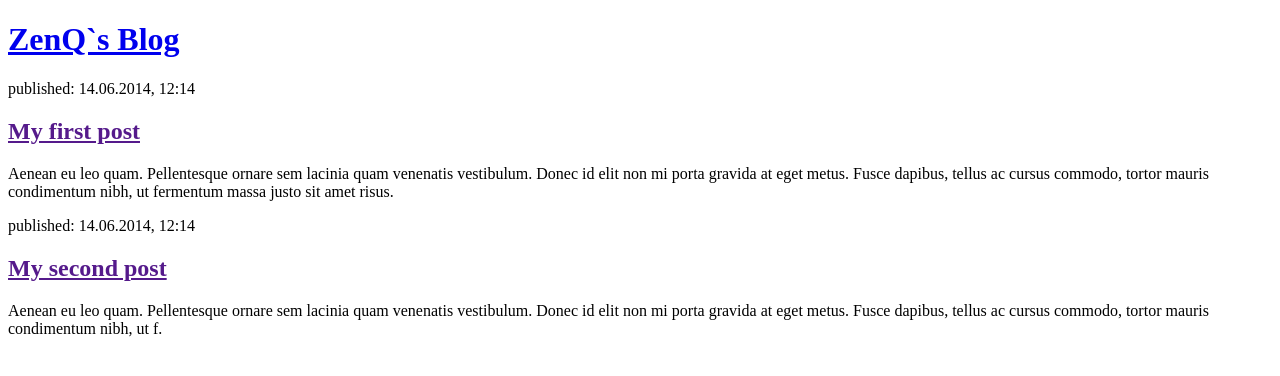
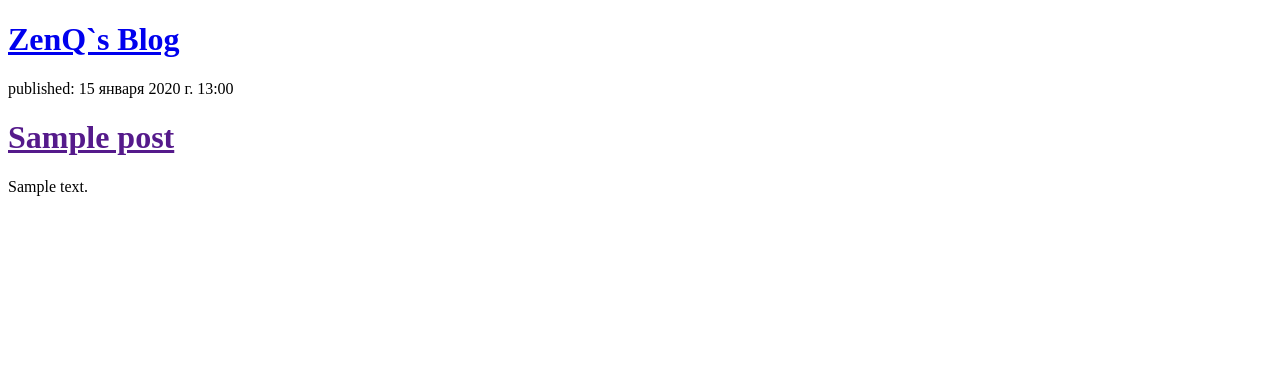
Before and after one commit to arseny456/djangoo, a Django app: template blog/templates/blog/post_list.html in a window 1280 px wide. Shown: the top 376 px of the page. Run offline with Django 4.2, Linux system fonts and the light colour scheme; the template is opened without the code that fills it: values that come from a table or form of the project are taken from there, others are empty; tables that the repository leaves empty hold one stand-in row (values such as "Sample post").

Commit message:
Modifined templates

```diff
--- a/blog/templates/blog/post_list.html
+++ b/blog/templates/blog/post_list.html
@@ -3,21 +3,15 @@
     <head>
         <title>ZenQ`s Blog</title>
     </head>
-    <body>
-        <div>
-            <h1><a href="/">ZenQ`s Blog</a></h1>
-        </div>
+       <div>
+    <h1><a href="/">ZenQ`s Blog</a></h1>
+</div>
 
-        <div>
-            <p>published: 14.06.2014, 12:14</p>
-            <h2><a href="">My first post</a></h2>
-            <p>Aenean eu leo quam. Pellentesque ornare sem lacinia quam venenatis vestibulum. Donec id elit non mi porta gravida at eget metus. Fusce dapibus, tellus ac cursus commodo, tortor mauris condimentum nibh, ut fermentum massa justo sit amet risus.</p>
-        </div>
-
-        <div>
-            <p>published: 14.06.2014, 12:14</p>
-            <h2><a href="">My second post</a></h2>
-            <p>Aenean eu leo quam. Pellentesque ornare sem lacinia quam venenatis vestibulum. Donec id elit non mi porta gravida at eget metus. Fusce dapibus, tellus ac cursus commodo, tortor mauris condimentum nibh, ut f.</p>
-        </div>
-    </body>
+{% for post in posts %}
+    <div>
+        <p>published: {{ post.published_date }}</p>
+        <h1><a href="">{{ post.title }}</a></h1>
+        <p>{{ post.text|linebreaksbr }}</p>
+    </div>
+{% endfor %}
 </html>
--- a/blog/views.py
+++ b/blog/views.py
@@ -1,5 +1,7 @@
 from django.shortcuts import render
+from django.utils import timezone
+from .models import Post
 
 def post_list(request):
+    posts = Post.objects.filter(published_date__lte=timezone.now()).order_by('published_date')
     return render(request, 'blog/post_list.html', {})
-# Create your views here.
```
